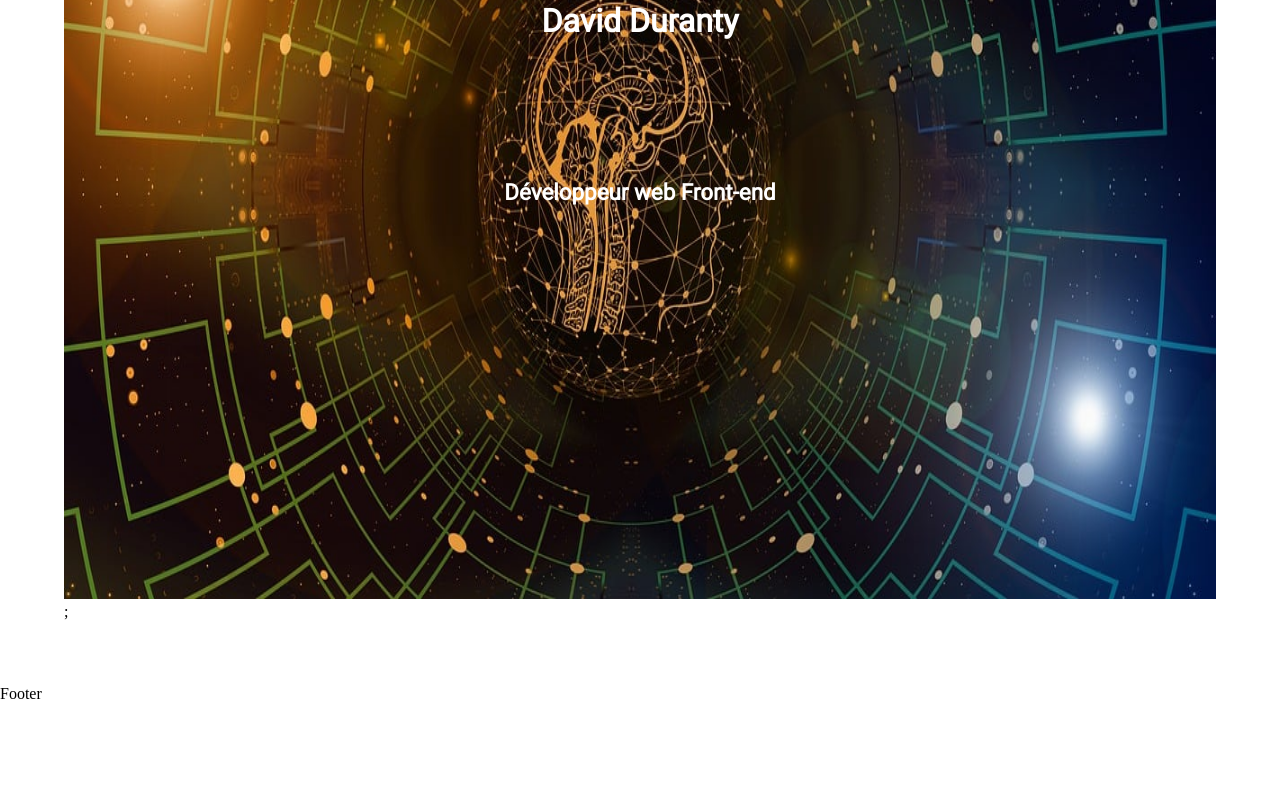
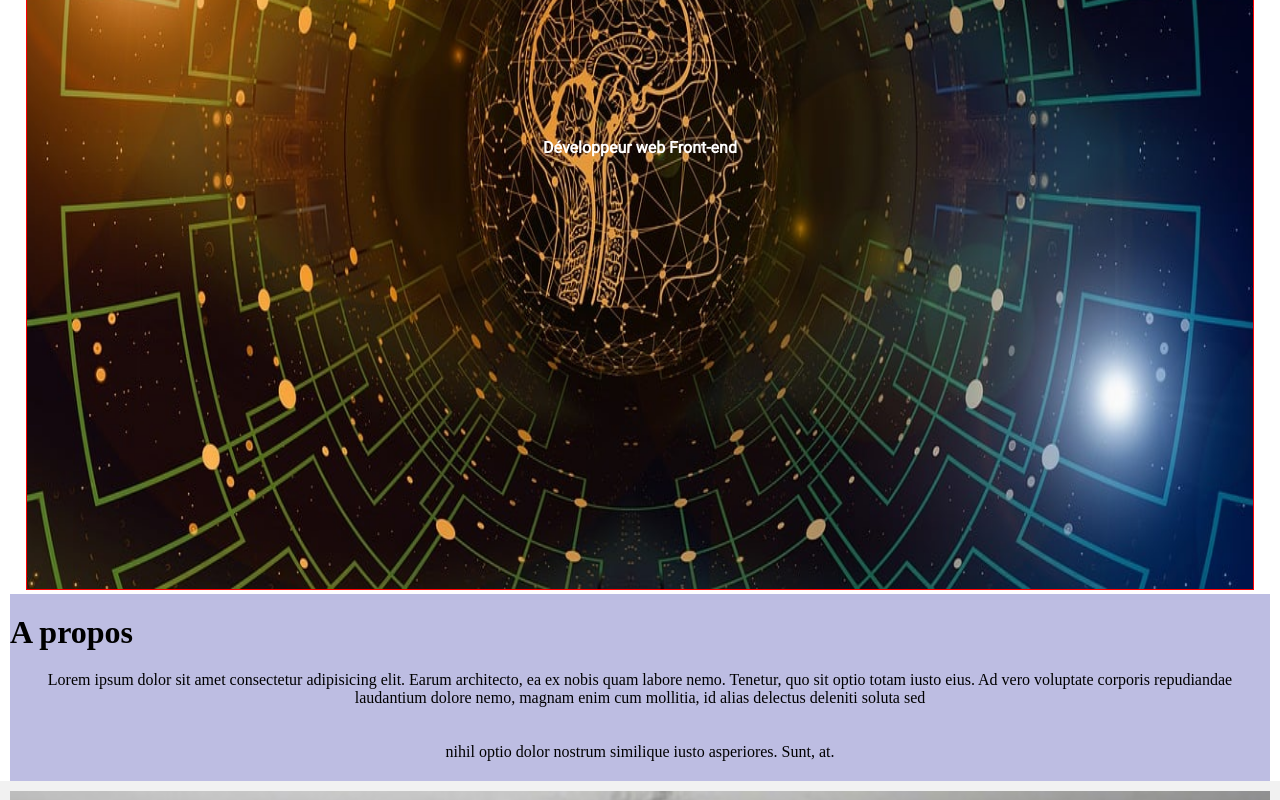
Before and after one commit to davidduranty/portfolio_Duranty_David, a React (Vite) app in the folder frontend/: page / in a window 1280 px wide. Shown: the part 400-1200 px from the top of the page. Before the commit the page ends 1103 px from the top, so only its background shows below. Built offline with nearby package versions, Linux system fonts and the light colour scheme.

Commit message:
add components about

```diff
--- /dev/null
+++ b/frontend/src/components/about/About.jsx
@@ -0,0 +1,24 @@
+function About() {
+  return (
+    <div className="container-about">
+      <div className="content-about">
+        <h1>A propos</h1>
+        <p>
+          Lorem ipsum dolor sit amet consectetur adipisicing elit. Earum
+          architecto, ea ex nobis quam labore nemo. Tenetur, quo sit optio totam
+          iusto eius. Ad vero voluptate corporis repudiandae laudantium dolore
+          nemo, magnam enim cum mollitia, id alias delectus deleniti soluta sed{" "}
+          <br />
+          <br />
+          <br />
+          nihil optio dolor nostrum similique iusto asperiores. Sunt, at.
+        </p>
+      </div>
+      <div className="img-about">
+        <img className="img" src="moi.jpg" alt="photo david duranty" />
+      </div>
+    </div>
+  );
+}
+
+export default About;
--- /dev/null
+++ b/frontend/src/components/about/_about.scss
@@ -0,0 +1,25 @@
+.container-about {
+  display: flex;
+  flex-direction: column;
+  .content-about {
+    margin: 0 10px;
+    background: rgba(149, 149, 209, 0.618);
+
+    h1 {
+      margin: 20px 0;
+    }
+    p {
+      margin-bottom: 20px;
+      text-align: center;
+    }
+  }
+  .img-about {
+    aspect-ratio: 1.38 / 1;
+    border: 10px solid #f1f1f1;
+
+    .img {
+      block-size: 100%;
+      inline-size: 100%;
+    }
+  }
+}
--- a/frontend/src/components/header/Header.jsx
+++ b/frontend/src/components/header/Header.jsx
@@ -1,7 +1,8 @@
 function Header() {
   return (
     <div className="header">
-      <img src="Background.jpg" alt="image header" />;<h1>David Duranty</h1>
+      <img src="Background.jpg" alt="image header" />
+      <h1>David Duranty</h1>
       <h2>Développeur web Front-end</h2>
     </div>
   );
--- a/frontend/src/components/header/_header.scss
+++ b/frontend/src/components/header/_header.scss
@@ -1,8 +1,9 @@
 .header {
   position: relative;
-  margin: 5%;
+  margin: 0 2%;
 
   img {
+    border: 1px solid red;
     block-size: 100%;
     inline-size: 100%;
     aspect-ratio: 1.38 / 1;
@@ -13,7 +14,7 @@
     left: 50%;
     transform: translate(-50%, -50%);
     color: #fff;
-    font-size: 2rem;
+    font-size: 1.2rem;
     font-family: "roboto";
   }
   h2 {
@@ -22,7 +23,7 @@
     left: 50%;
     transform: translate(-50%, -50%);
     color: #fff;
-    font-size: 1.4rem;
+    font-size: 1rem;
     font-family: "roboto";
     text-align: center;
   }
--- a/frontend/src/components/navbar/_navbar.scss
+++ b/frontend/src/components/navbar/_navbar.scss
@@ -1,6 +1,7 @@
 .navbar {
   @include center;
   block-size: 100px;
+  background: rgba(149, 149, 209, 0.618);
 
   p {
     font-family: "roboto";
--- a/frontend/src/pages/Home.jsx
+++ b/frontend/src/pages/Home.jsx
@@ -1,6 +1,12 @@
+import About from "../components/about/About";
 import Header from "../components/header/Header";
 
 function Home() {
-  return <Header />;
+  return (
+    <div>
+      <Header />
+      <About />
+    </div>
+  );
 }
 export default Home;
--- a/frontend/src/styles/index.scss
+++ b/frontend/src/styles/index.scss
@@ -1,3 +1,4 @@
 @import "./settings";
 @import "../components/navbar/navbar";
 @import "../components/header/header";
+@import "../components/about/about";
```
Also changed, not shown: frontend/public/moi.jpg (added).
